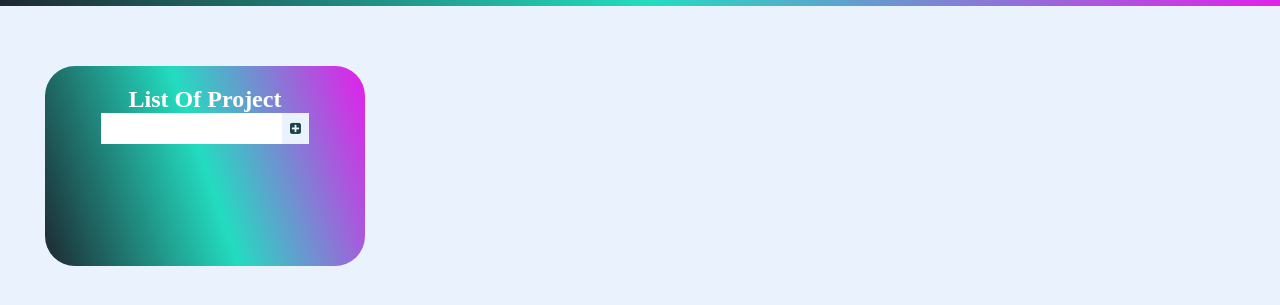
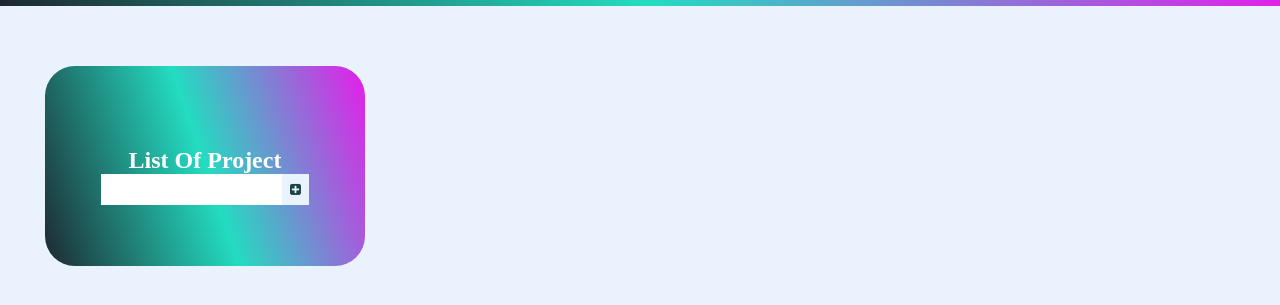
Before and after one commit to mrsuber/odin_project_07_todo_app, a plain HTML site: page index.html in a window 1280 px wide. Shown: the part 39-344 px from the top of the page. Drawn offline with Linux system fonts and the light colour scheme.

Commit message:
box style added

```diff
--- a/styles.css
+++ b/styles.css
@@ -36,11 +36,11 @@ em{
 .rightSection {
   min-height: 25vh;
   min-width: 40vh;
-  /* display: flex; */
-  /* justify-content: center;
-  align-items: center; */
+  display: flex;
+  justify-content: center;
+  align-items: center;
 
-  width: 20%;
+  width: 25%;
   background-image:linear-gradient(71deg,#1d2831,#23dcc0,#e51dea);
 
 
@@ -49,6 +49,8 @@ em{
   border-radius: 30px;
   float: left;
 }
+
+
 
 
 .leftSection{
@@ -121,6 +123,7 @@ h1{
   display: flex;
   justify-content: center;
   align-items: center;
+
 }
 .form1 input, .form1 button{
   padding: 0.5rem;
@@ -244,7 +247,8 @@ h1{
 }
 
 li{
-      font-size: 1.5em;
+        font-size: 15px;
+        max-width: 150px;
     }
 
 .rightFormInputAndButtonDiv{
@@ -274,5 +278,4 @@ li{
 
 
 
-
 /* hhh */
```
